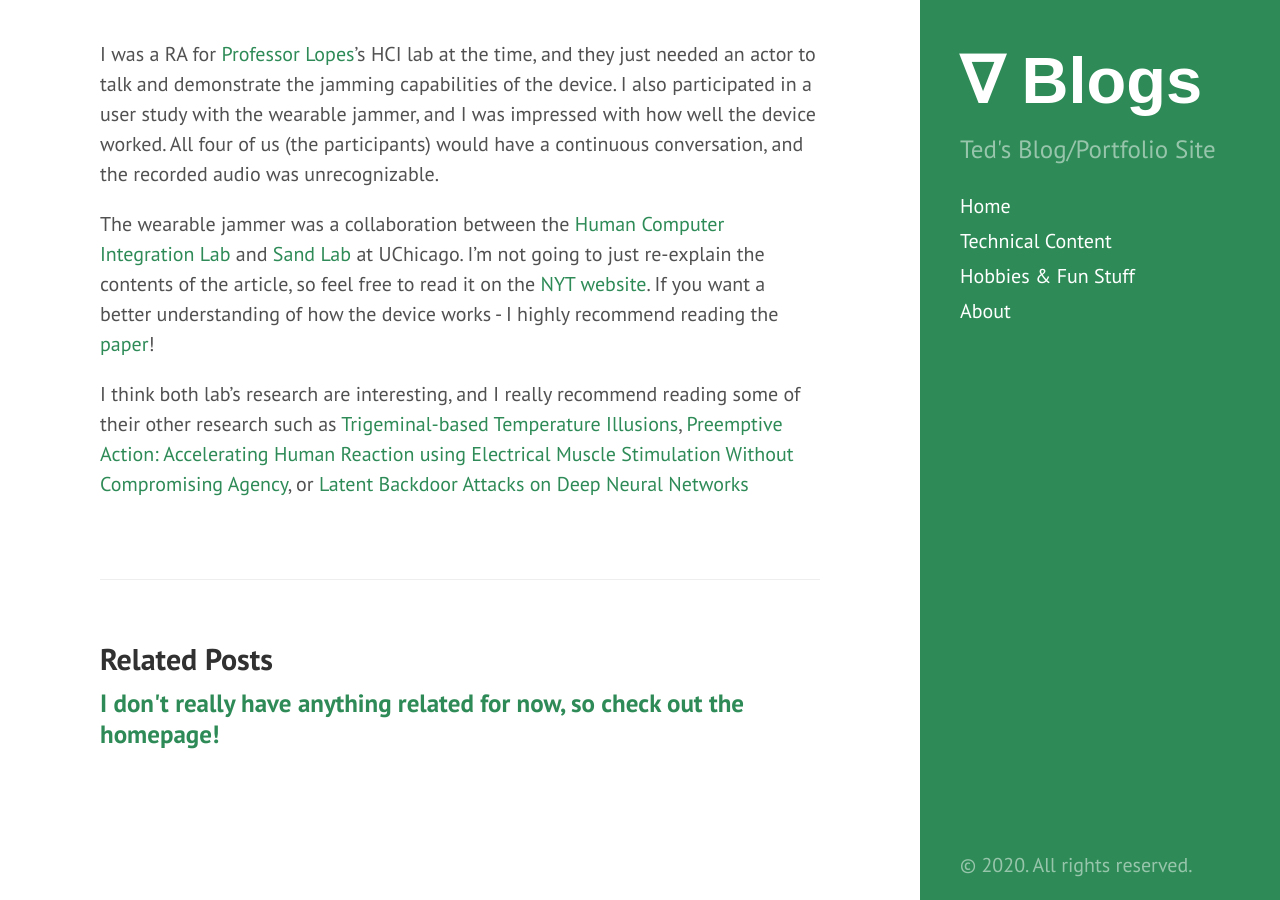
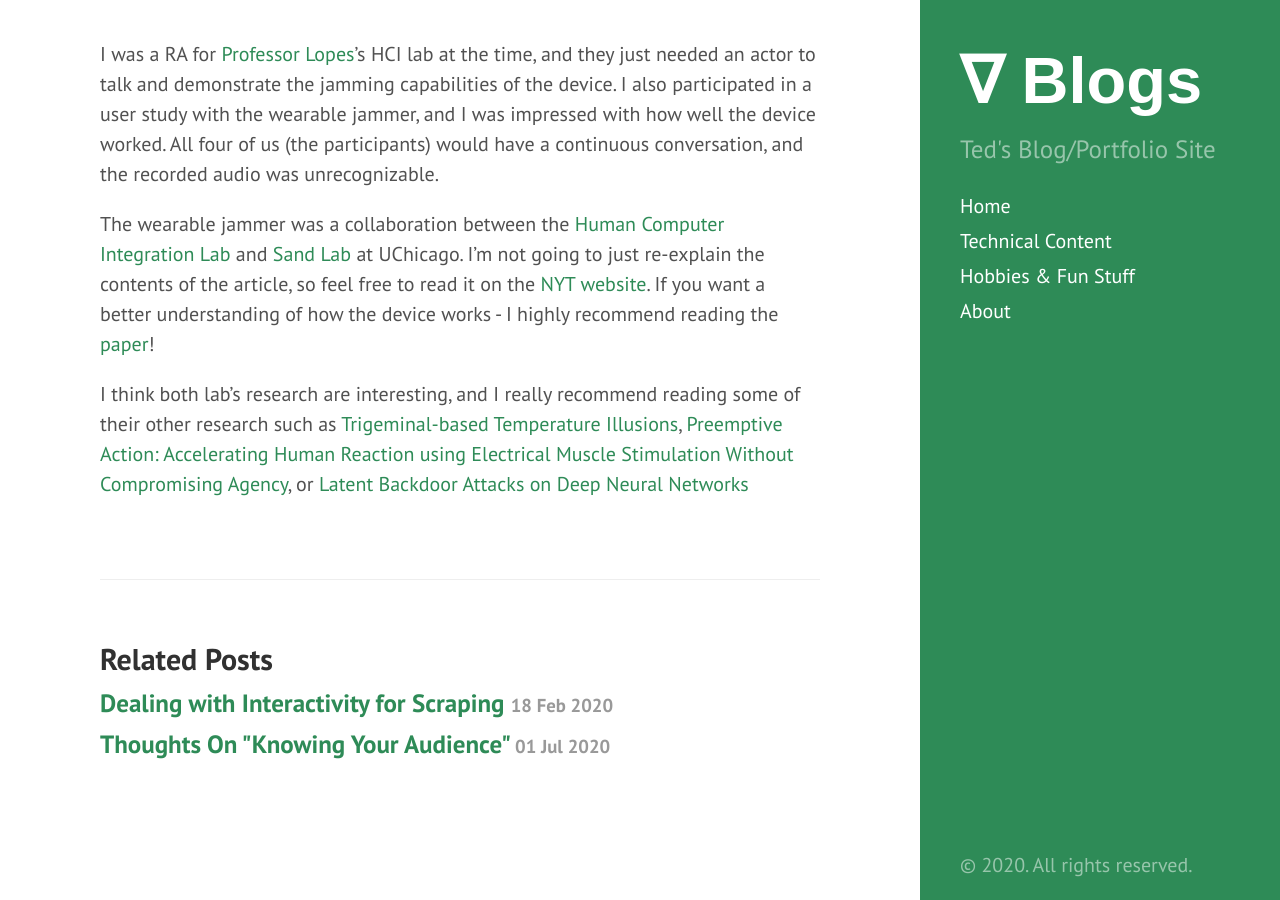
Before and after one commit to tedkim97/tedkim97.github.io, a Jekyll site: the page built from _posts/2020-03-10-nyt.md, in a window 1280 px wide and 900 px high, scrolled down 589 px. Built offline with Jekyll 4.4.1, drawn with Linux system fonts in a browser that asks for light colours; part of the change alters nothing that is shown.

Commit message:
added more sophisticated related post behavior

```diff
--- a/_layouts/post.html
+++ b/_layouts/post.html
@@ -21,4 +21,10 @@ layout: default
   {{ content }}
 </div>
 
-{% include related_posts.html %}
+{% if page.curated %}
+  {% include curated_posts.html %}
+{% elsif page.tags %}
+  {% include advanced_related_posts.html %}
+{% else %}
+  <h3><a href="{{ site.url }}"> I don't really have anything related for now, so check out the homepage!</a></h3>
+{% endif %}
```
